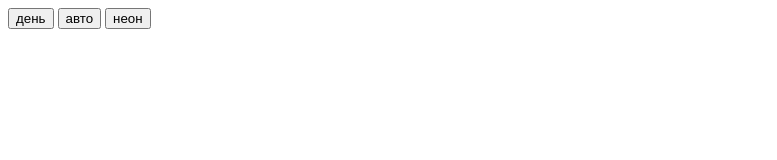
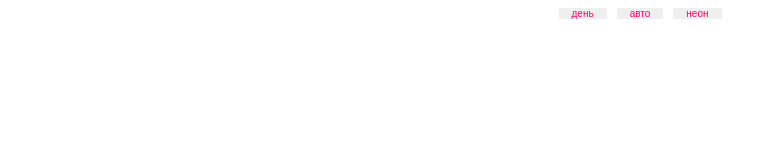
Before and after one commit to yanchik78/proekt-yana, a plain HTML site: page index.html in a window 1280 px wide. Shown: the whole page, without its empty margins (0-777 px from the left). Drawn offline with Linux system fonts and the light colour scheme.

Commit message:
тест

```diff
--- a/index.html
+++ b/index.html
@@ -3,11 +3,11 @@
 <head>
     <meta charset="UTF-8">
     <meta name="viewport" content="width=device-width, initial-scale=1.0">
-    <link rel="stylesheet" href="./style.css">
+    <link rel="stylesheet" href="style.css">
     <title>Document</title>
 </head>
 <body>
-    <nav class="bottom">
+    <nav class="navigation">
         <button>день</button>
         <button>авто</button>
         <button>неон</button>
--- a/style.css
+++ b/style.css
@@ -1,15 +1,11 @@
-.bottom {
-    width: 230px;
-height: 26px;
-top: 20px;
-left: 397px;
+.navigation {
+    display:flex;
+    justify-content:center;
+    gap:10px;
 }
-.bottom1 {
-    width: 70px;
-    height: 26px;
-    top: 20px;
-    left: 397px;
-    border: 1px;
-    padding-right:13px;
-    padding-left:13px;
+.navigation button {
+    color:#FF0070;
+    font-size:10px;
+    border: none;
+    padding: 0 13px;
 }
```
